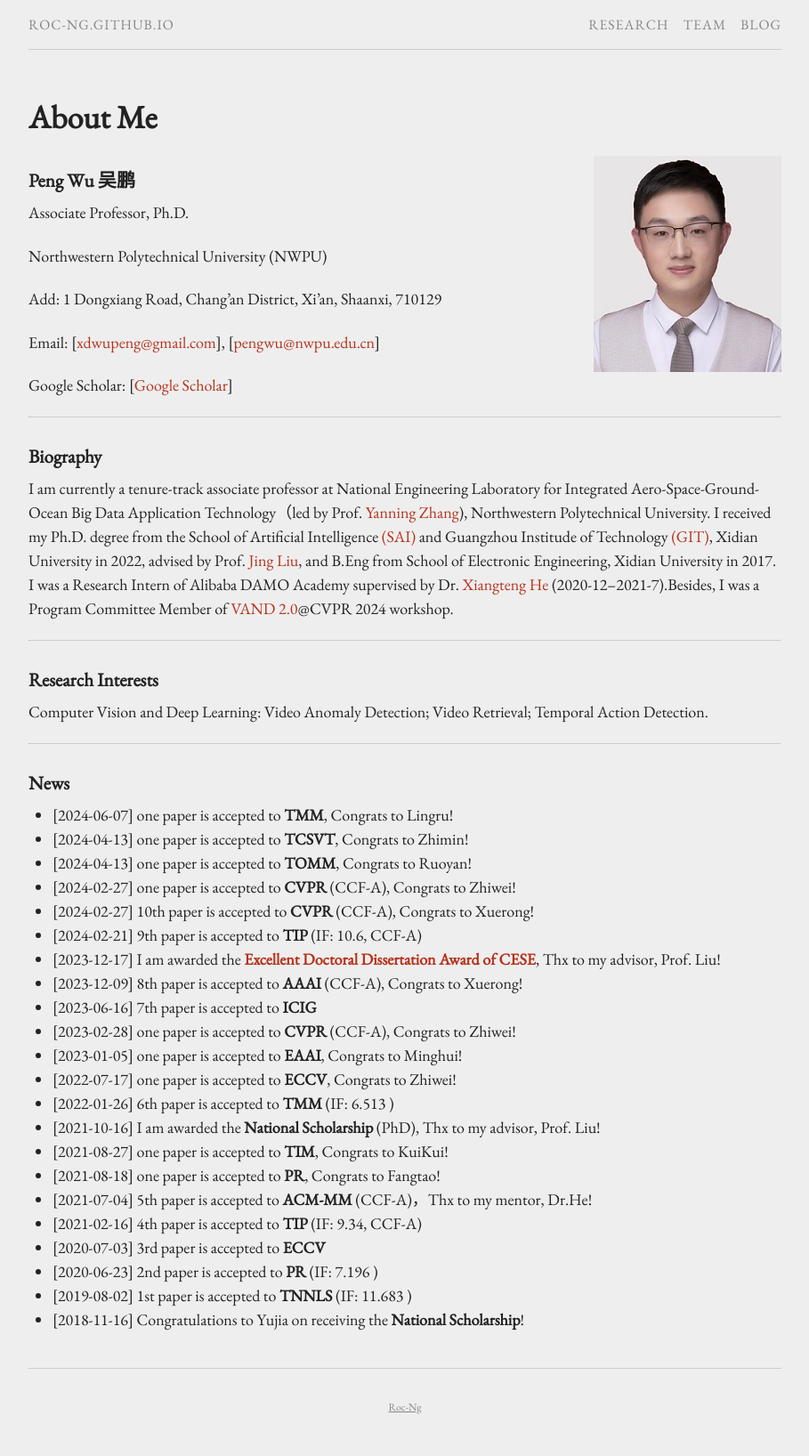
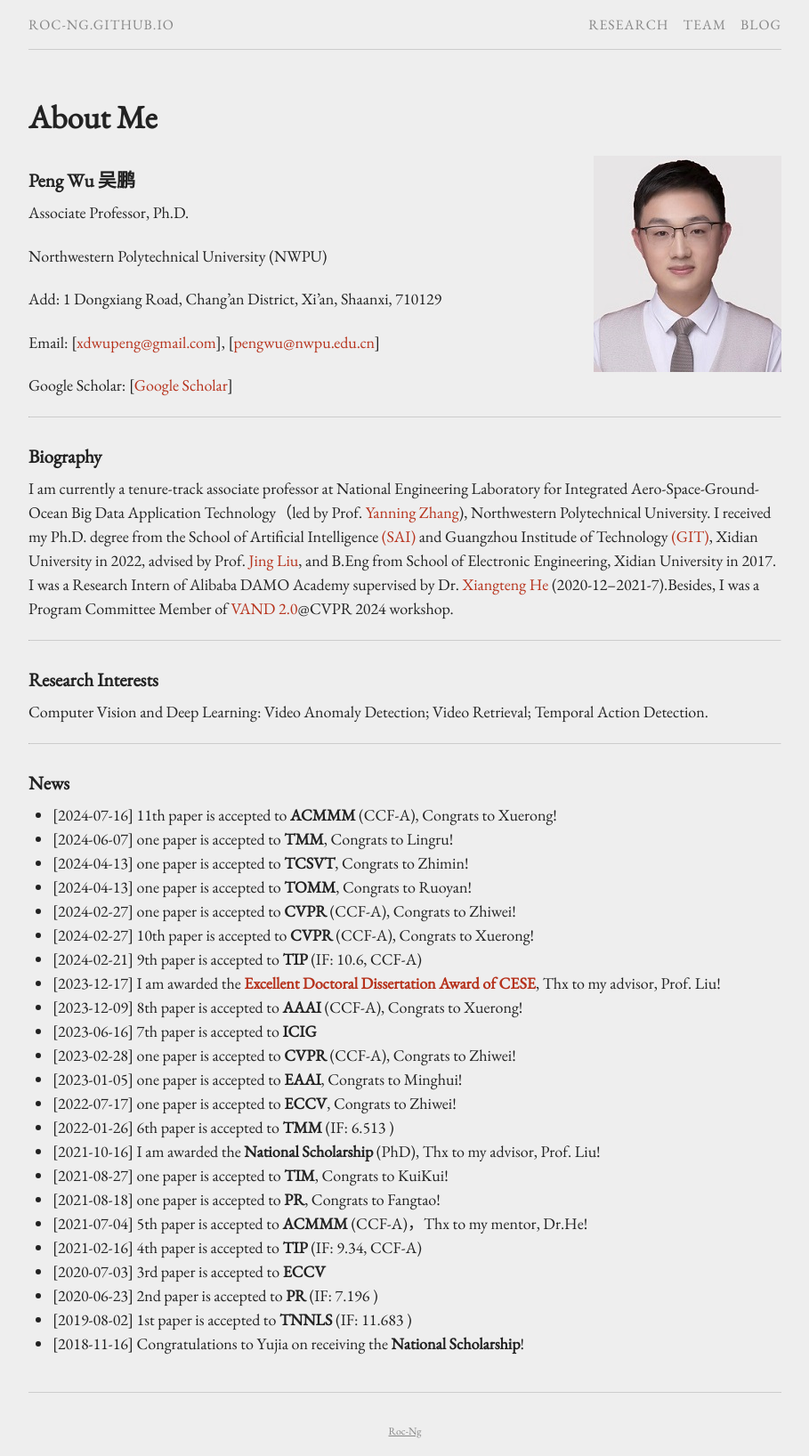
Before and after one commit to Roc-Ng/Roc-Ng.github.io, a Jekyll site: the page built from index.md, in a window 1280 px wide. Shown: the whole page at 89% size, without its empty margins (185-1094 px from the left). Built offline with Jekyll 4.4.1, drawn with Linux system fonts in a browser that asks for light colours; before the commit the page ends 1609 px from its top, so only the background shows below that.

Commit message:
Update index.md

```diff
--- a/index.md
+++ b/index.md
@@ -33,6 +33,7 @@ Computer Vision and Deep Learning: Video Anomaly Detection; Video Retrieval; Tem
 ------
 
 ### News
++ [2024-07-16]  11th paper is accepted to **ACMMM** (CCF-A), Congrats to Xuerong!
 + [2024-06-07]  one paper is accepted to **TMM**, Congrats to Lingru!
 + [2024-04-13]  one paper is accepted to **TCSVT**, Congrats to Zhimin!
 + [2024-04-13]  one paper is accepted to **TOMM**, Congrats to Ruoyan!
@@ -50,7 +51,7 @@ Computer Vision and Deep Learning: Video Anomaly Detection; Video Retrieval; Tem
 + [2021-08-27]  one paper is accepted to **TIM**, Congrats to KuiKui!
 + [2021-08-18]  one paper is accepted to **PR**, Congrats to Fangtao!
 <!-- + [2021-07-20]  one paper is accepted to **IEEE ACCESS**, Congrats to Zhiwei! -->
-+ [2021-07-04]  5th paper is accepted to **ACM-MM** (CCF-A)，Thx to my mentor, Dr.He!
++ [2021-07-04]  5th paper is accepted to **ACMMM** (CCF-A)，Thx to my mentor, Dr.He!
 + [2021-02-16]  4th paper is accepted to **TIP** (IF: 9.34, CCF-A)
 + [2020-07-03]  3rd paper is accepted to **ECCV**
 + [2020-06-23]  2nd paper is accepted to **PR** (IF: 7.196 )
```
